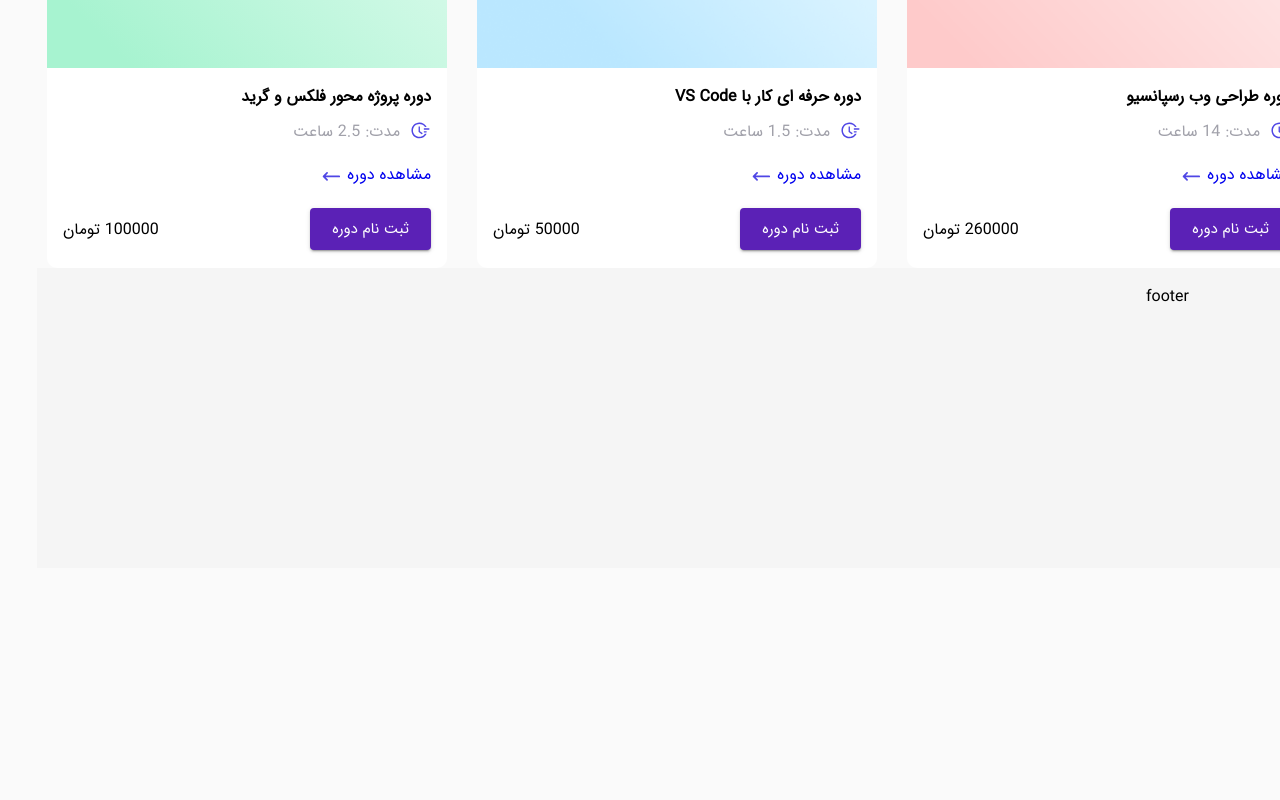
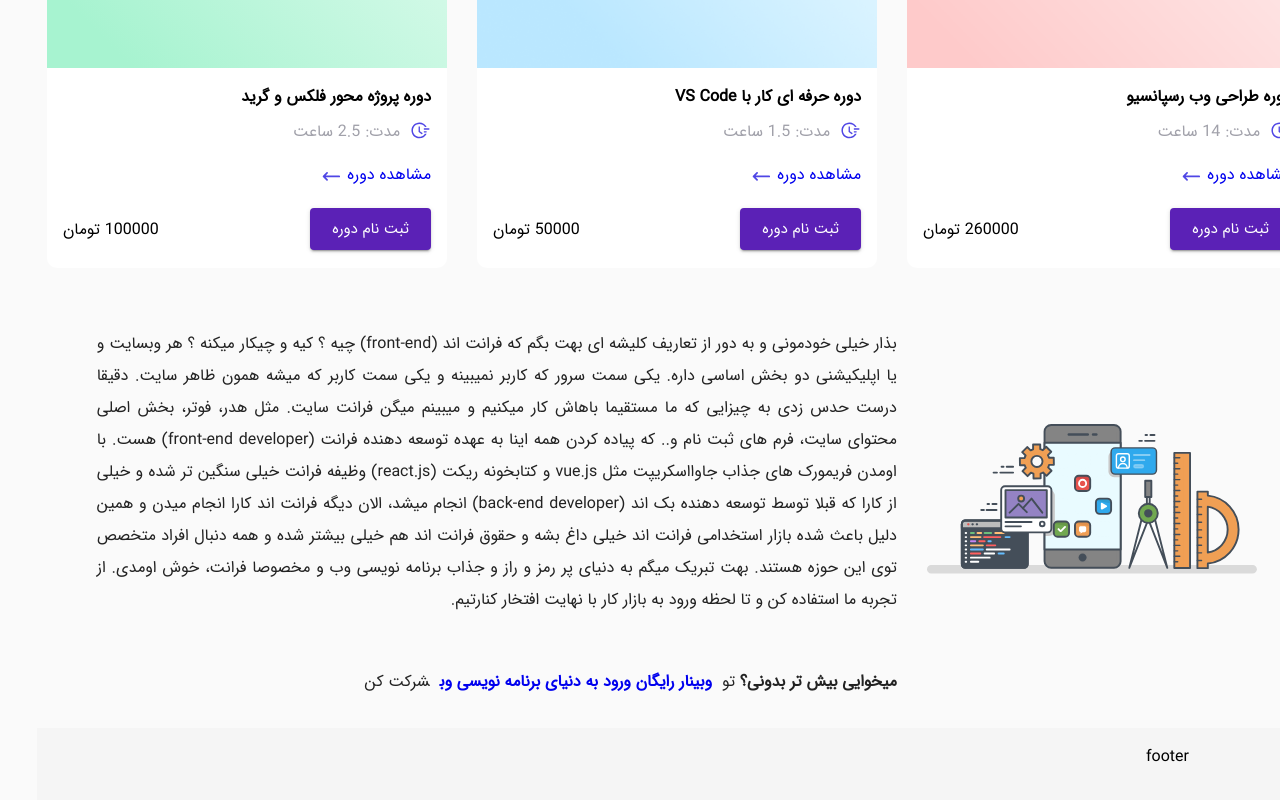
Before and after one commit to vafa2020/store-redux, a React (Create React App) app: page / in a window 1280 px wide. Shown: the part 1741-2541 px from the top of the page. Before the commit the page ends 2309 px from the top, so only its background shows below. Built offline with nearby package versions, Linux system fonts and the light colour scheme.

Commit message:
compelete mainBottom component

```diff
--- /dev/null
+++ b/src/component/mainBottom/Mainbottom.js
@@ -0,0 +1,42 @@
+import classes from "./Mainbottom.module.scss";
+import Intro from "../../img/frontend-intro.svg";
+import { Link } from "react-router-dom";
+const Mainbottom = () => {
+  return (
+    <div className={classes.Mainbottom}>
+      <span>
+        <img className={classes.banner} src={Intro} alt="Intro" />
+      </span>
+      <div className={classes.textBanner}>
+        <p>
+          بذار خیلی خودمونی و به دور از تعاریف کلیشه ای بهت بگم که فرانت اند
+          (front-end) چیه ؟ کیه و چیکار میکنه ؟ هر وبسایت و یا اپلیکیشنی دو بخش
+          اساسی داره. یکی سمت سرور که کاربر نمیبینه و یکی سمت کاربر که میشه همون
+          ظاهر سایت. دقیقا درست حدس زدی به چیزایی که ما مستقیما باهاش کار میکنیم
+          و میبینم میگن فرانت سایت. مثل هدر، فوتر، بخش اصلی محتوای سایت، فرم های
+          ثبت نام و.. که پیاده کردن همه اینا به عهده توسعه دهنده فرانت
+          (front-end developer) هست. با اومدن فریمورک های جذاب جاوااسکریپت مثل
+          vue.js و کتابخونه ریکت (react.js) وظیفه فرانت خیلی سنگین تر شده و خیلی
+          از کارا که قبلا توسط توسعه دهنده بک اند (back-end developer) انجام
+          میشد، الان دیگه فرانت اند کارا انجام میدن و همین دلیل باعث شده بازار
+          استخدامی فرانت اند خیلی داغ بشه و حقوق فرانت اند هم خیلی بیشتر شده و
+          همه دنبال افراد متخصص توی این حوزه هستند. بهت تبریک میگم به دنیای پر
+          رمز و راز و جذاب برنامه نویسی وب و مخصوصا فرانت، خوش اومدی. از تجربه
+          ما استفاده کن و تا لحظه ورود به بازار کار با نهایت افتخار کنارتیم.
+        </p>
+        <p>
+          <strong> میخوایی بیش تر بدونی؟ </strong>
+          تو
+          <strong>
+            <Link to="https://www.aparat.com/v/M8NmW/">
+               وبینار رایگان ورود به دنیای برنامه نویسی وب
+            </Link>
+          </strong>
+          شرکت کن
+        </p>
+      </div>
+    </div>
+  );
+};
+
+export default Mainbottom;
--- /dev/null
+++ b/src/component/mainBottom/Mainbottom.module.scss
@@ -0,0 +1,31 @@
+@import "../../configStyle/index.scss";
+.Mainbottom {
+  display: flex;
+  align-items: center;
+  justify-content: center;
+  width: 100%;
+  margin-top: 40px;
+
+  .banner {
+    height: 150px;
+    margin-left: 30px;
+    margin-bottom: 30px;
+  }
+  .textBanner {
+    display: flex;
+    flex-direction: column;
+    align-items: flex-start;
+    a {
+      text-decoration: none;
+      padding: 0 10px;
+    }
+    p {
+      width: 800px;
+      color: $color-dark;
+      margin: 20px 0 30px 0;
+      font-size: 1rem;
+      text-align: justify;
+      line-height: 2rem;
+    }
+  }
+}
--- a/src/pages/home/Homepage.js
+++ b/src/pages/home/Homepage.js
@@ -3,6 +3,7 @@ import Maintop from "../../component/mainTop/Maintop";
 import Layout from "../../layout/Layout";
 import Mainmiddle from "../../component/mainMiddle/Mainmiddle";
 import Product from "../../component/product/Product";
+import Mainbottom from "../../component/mainBottom/Mainbottom";
 
 const Homepage = () => {
   return (
@@ -11,6 +12,7 @@ const Homepage = () => {
         <Maintop />
         <Mainmiddle />
         <Product />
+        <Mainbottom />
       </main>
     </Layout>
   );
```
Also changed, not shown: src/img/frontend-intro.svg (added).
